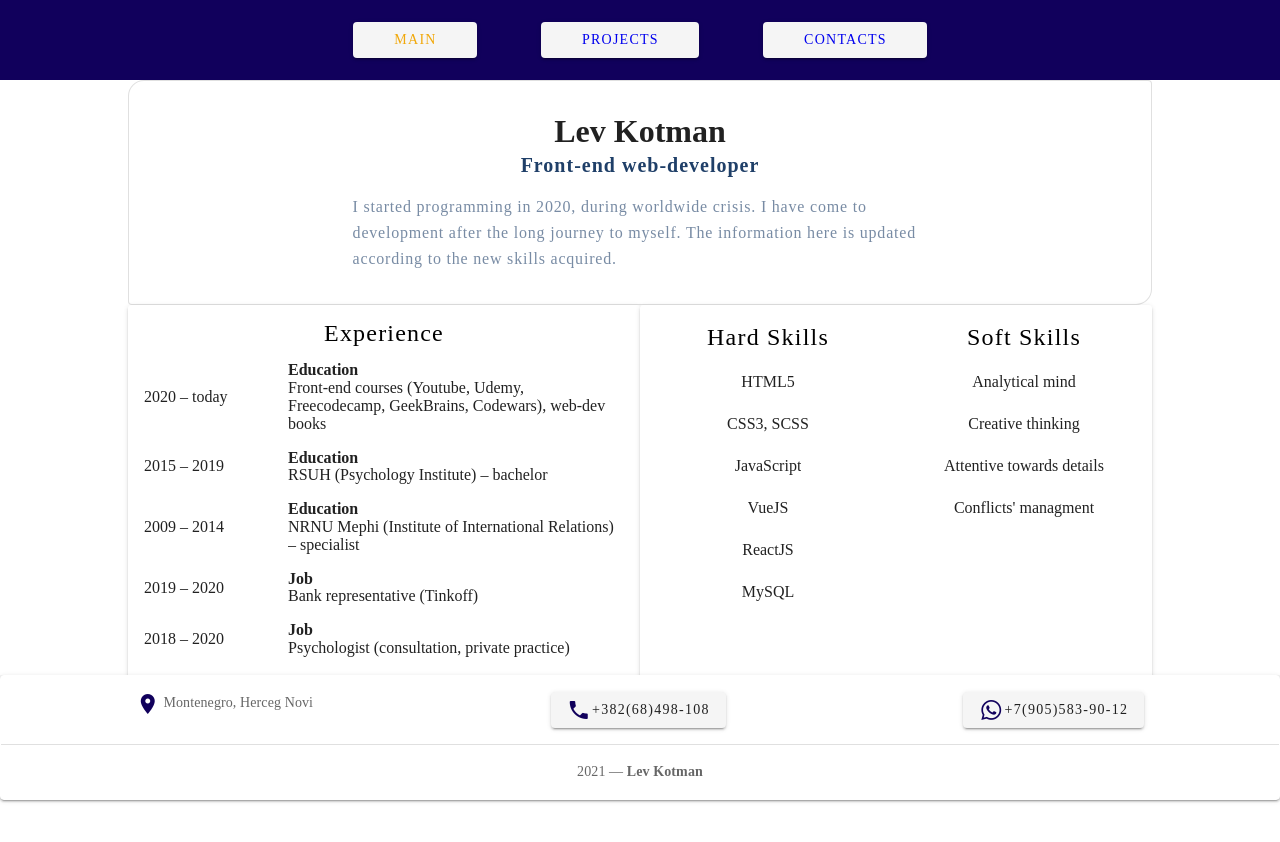
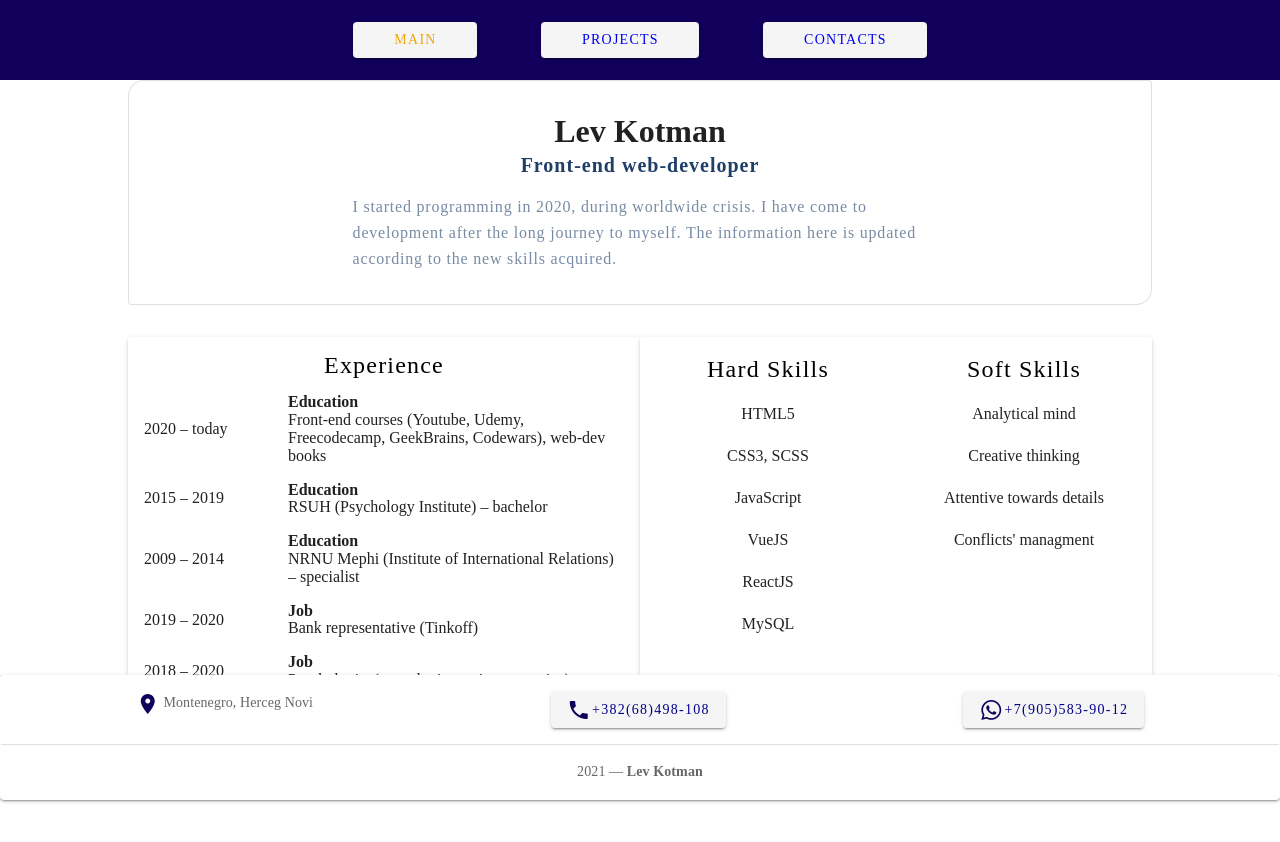
Before and after one commit to leokotman/spa-portfolio2, a Vue app: page /spa-portfolio2 in a window 1280 px wide. Shown: the top 842 px of the page. Built offline with nearby package versions, Linux system fonts and the light colour scheme.

Commit message:
styling footer, pages

```diff
--- a/src/components/AboutAuthor.vue
+++ b/src/components/AboutAuthor.vue
@@ -73,6 +73,7 @@ export default {
 <style>
 .v-card.about_author {
   padding: 2rem;
+  margin-bottom: 2rem;
 }
 .v-card h1,
 .v-card h3 {
--- a/src/components/TheFooter.vue
+++ b/src/components/TheFooter.vue
@@ -8,7 +8,7 @@
         <v-btn v-for="contact in contacts" :key="contact.index">
           <v-icon v-if="contact == contacts[0]"> {{ icons.phone }}</v-icon>
           <v-icon v-if="contact == contacts[1]"> {{ icons.chat }}</v-icon>
-          {{ contact }}
+          <a :href="'tel:' + contact">{{ contact }}</a>
         </v-btn>
       </v-card-text>
       <v-divider></v-divider>
@@ -75,4 +75,9 @@ ul {
 .v-icon::before {
   color: #11005c;
 }
+
+a {
+  text-decoration: none;
+  color: darkblue;
+}
 </style>
--- a/src/components/projects/GamesProjects.vue
+++ b/src/components/projects/GamesProjects.vue
@@ -3,21 +3,31 @@
     <ul>
       <li>
         <v-card>
-          <a href="https://leokotman.github.io/monster-game/" target="_blank">
+          <a
+            href="https://leokotman.github.io/monster-game/"
+            target="_blank"
+            title="Beat the monster"
+          >
             <img
               src="../../assets/img/game-monster.png"
               alt="monster-game"
-              height="400"/>
+              height="400"
+            />
           </a>
         </v-card>
       </li>
       <li>
         <v-card>
-          <a href="https://leokotman.github.io/doodle-jump/" target="_blank">
+          <a
+            href="https://leokotman.github.io/doodle-jump/"
+            target="_blank"
+            title="Doodle jump"
+          >
             <img
               src="../../assets/img/game-jump.png"
               alt="jump-game"
-              height="400"/>
+              height="400"
+            />
           </a>
         </v-card>
       </li>
```
